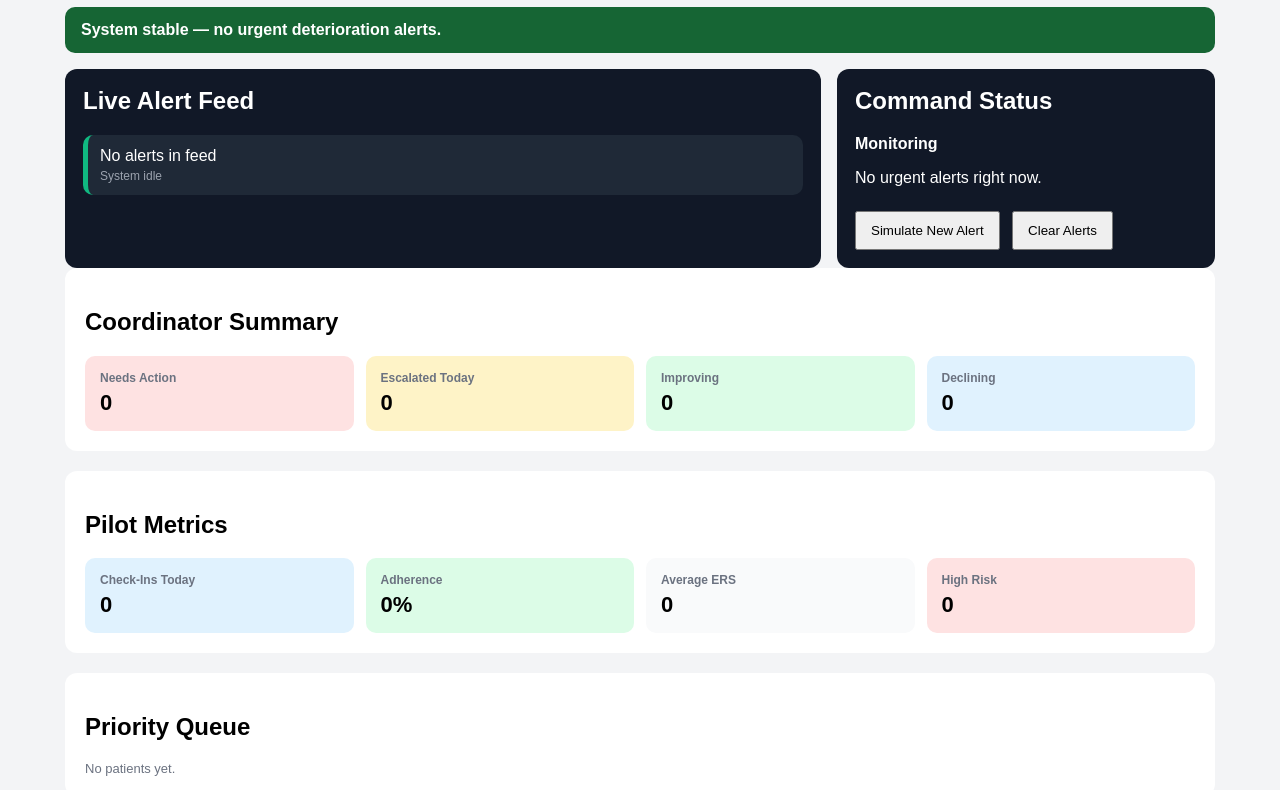
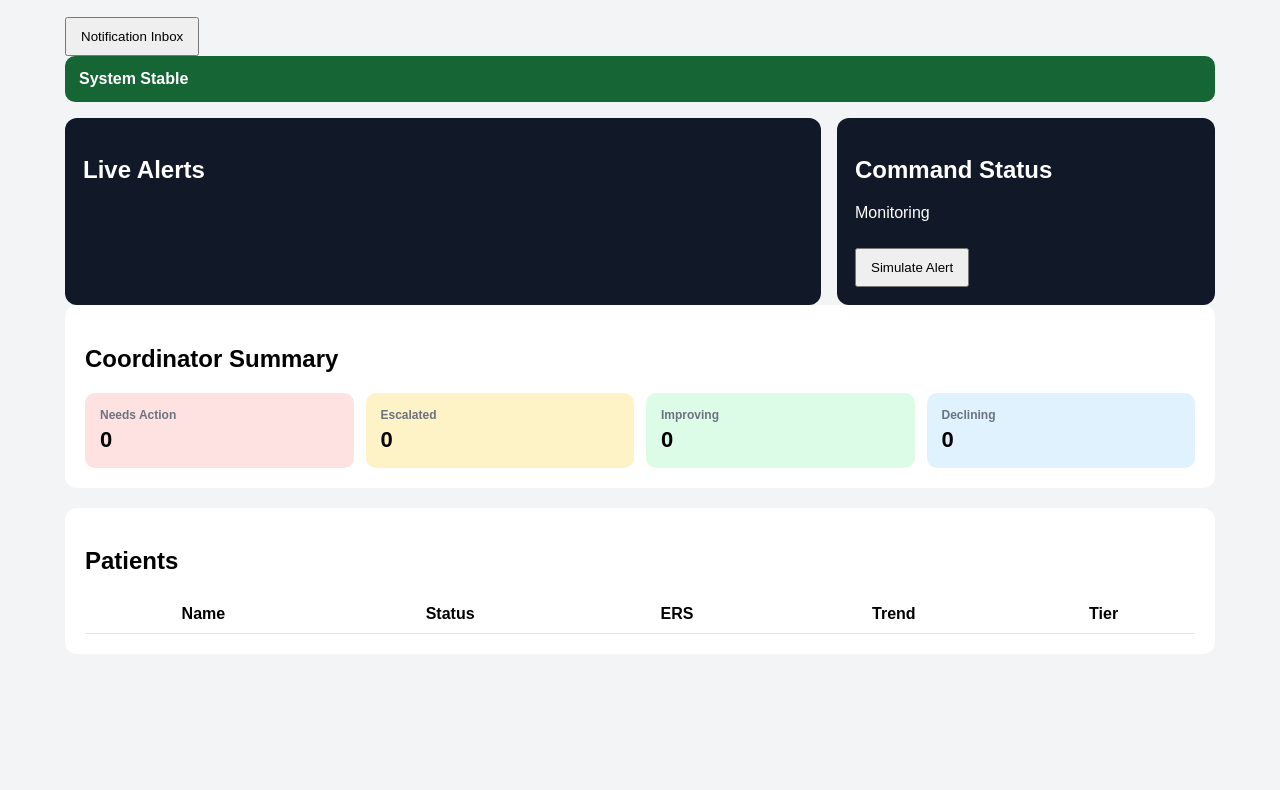
Before and after one commit to kasowen9-web/carepath-fullstack, a website: page public/careteam.html in a window 1280 px wide. Shown: the part 93-883 px from the top of the page. After the commit the page ends 800 px from the top, so only its background shows below. Drawn offline with Linux system fonts and the light colour scheme.

Commit message:
Update careteam.html

```diff
--- a/public/careteam.html
+++ b/public/careteam.html
@@ -3,7 +3,7 @@
 <head>
 <meta charset="UTF-8">
 <meta name="viewport" content="width=device-width, initial-scale=1.0">
-<title>Care Team Command Center</title>
+<title>CarePath Command Center</title>
 
 <style>
 body { font-family: Arial; background:#f3f4f6; margin:0; }
@@ -37,26 +37,15 @@ body { font-family: Arial; background:#f3f4f6; margin:0; }
 .blue { background:#e0f2fe; }
 
 .alert-banner {
-  padding:14px 16px;
+  padding:14px;
   border-radius:10px;
   font-weight:700;
   margin-bottom:16px;
 }
 
-.alert-red {
-  background:#991b1b;
-  color:white;
-}
-
-.alert-yellow {
-  background:#92400e;
-  color:white;
-}
-
-.alert-green {
-  background:#166534;
-  color:white;
-}
+.alert-red { background:#991b1b; color:white; }
+.alert-yellow { background:#92400e; color:white; }
+.alert-green { background:#166534; color:white; }
 
 .command-strip {
   display:grid;
@@ -71,31 +60,11 @@ body { font-family: Arial; background:#f3f4f6; margin:0; }
   padding:18px;
 }
 
-.panel h2 {
-  margin-top:0;
-}
-
-.live-list {
-  margin-top:12px;
-  display:grid;
-  gap:10px;
-}
-
 .live-item {
   background:#1f2937;
   padding:12px;
   border-radius:10px;
-  border-left:5px solid #2563eb;
-}
-
-.live-item.redline { border-left-color:#ef4444; }
-.live-item.yellowline { border-left-color:#f59e0b; }
-.live-item.greenline { border-left-color:#10b981; }
-
-.live-item .time {
-  font-size:12px;
-  color:#9ca3af;
-  margin-top:4px;
+  margin-top:10px;
 }
 
 table {
@@ -107,7 +76,6 @@ table {
 th, td {
   padding:10px;
   border-bottom:1px solid #e5e7eb;
-  text-align:left;
 }
 
 .status {
@@ -137,24 +105,12 @@ th, td {
   border-radius:12px;
   padding:14px;
   margin-top:12px;
-  background:#f9fafb;
-}
-
-.small {
-  font-size:13px;
-  color:#6b7280;
-  margin-top:6px;
 }
 
 button {
   padding:10px 14px;
   margin-right:8px;
-  margin-top:8px;
-}
-
-@media (max-width: 900px) {
-  .grid { grid-template-columns: repeat(2,1fr); }
-  .command-strip { grid-template-columns: 1fr; }
+  margin-top:10px;
 }
 </style>
 </head>
@@ -163,89 +119,37 @@ button {
 
 <div class="container">
 
-<h1>Care Team Command Center</h1>
+<h1>CarePath Command Center</h1>
+
+<div>
+  <button onclick="goNotifications()">Notification Inbox</button>
+</div>
 
 <div id="topAlert"></div>
 
 <div class="command-strip">
   <div class="panel">
-    <h2>Live Alert Feed</h2>
-    <div id="liveFeed" class="live-list"></div>
+    <h2>Live Alerts</h2>
+    <div id="liveFeed"></div>
   </div>
 
   <div class="panel">
     <h2>Command Status</h2>
-    <p><strong id="commandMode">Monitoring</strong></p>
-    <p id="commandSummary">No urgent alerts right now.</p>
-    <button onclick="simulateAlert()">Simulate New Alert</button>
-    <button onclick="clearAlerts()">Clear Alerts</button>
+    <p id="commandMode">Monitoring</p>
+    <button onclick="simulateAlert()">Simulate Alert</button>
   </div>
 </div>
 
-<!-- COORDINATOR SUMMARY -->
 <div class="card">
 <h2>Coordinator Summary</h2>
 <div class="grid">
-
-<div class="metric red">
-<h3>Needs Action</h3>
-<p id="needsAction">0</p>
-</div>
-
-<div class="metric yellow">
-<h3>Escalated Today</h3>
-<p id="escalated">0</p>
-</div>
-
-<div class="metric green">
-<h3>Improving</h3>
-<p id="improving">0</p>
-</div>
-
-<div class="metric blue">
-<h3>Declining</h3>
-<p id="declining">0</p>
-</div>
-
+<div class="metric red"><h3>Needs Action</h3><p id="needsAction">0</p></div>
+<div class="metric yellow"><h3>Escalated</h3><p id="escalated">0</p></div>
+<div class="metric green"><h3>Improving</h3><p id="improving">0</p></div>
+<div class="metric blue"><h3>Declining</h3><p id="declining">0</p></div>
 </div>
 </div>
 
-<!-- PILOT METRICS -->
-<div class="card">
-<h2>Pilot Metrics</h2>
-
-<div class="grid">
-
-<div class="metric blue">
-<h3>Check-Ins Today</h3>
-<p id="checkins">0</p>
-</div>
-
-<div class="metric green">
-<h3>Adherence</h3>
-<p id="adherence">0%</p>
-</div>
-
-<div class="metric">
-<h3>Average ERS</h3>
-<p id="avg">0</p>
-</div>
-
-<div class="metric red">
-<h3>High Risk</h3>
-<p id="risk">0</p>
-</div>
-
-</div>
-</div>
-
-<!-- PRIORITY -->
-<div class="card">
-<h2>Priority Queue</h2>
-<div id="priorityQueue"></div>
-</div>
-
-<!-- TABLE -->
 <div class="card">
 <h2>Patients</h2>
 
@@ -267,9 +171,14 @@ button {
 </div>
 
 <script>
+
 let patients = JSON.parse(localStorage.getItem("cp_demo_patients") || "[]");
-let history = JSON.parse(localStorage.getItem("cp_score_history") || "[]");
 let alertFeed = JSON.parse(localStorage.getItem("cp_alert_feed") || "[]");
+
+// NAV
+function goNotifications(){
+  window.location.href = "notifications.html";
+}
 
 // CLICK PATIENT
 function openPatient(p){
@@ -277,142 +186,47 @@ function openPatient(p){
   window.location.href = "patient-detail.html";
 }
 
-// SORT
-function sortPatients(){
-  const order = {"Tier 3":0,"Tier 2":1,"Tier 1":2};
-  patients.sort((a,b)=>order[a.tier]-order[b.tier]);
-}
+// ALERT ENGINE
+function pushAlerts(){
+  patients.forEach(p=>{
+    if(p.status==="red" && p.trend==="↓ Declining"){
+      alertFeed.unshift({
+        level:"red",
+        text:`${p.name} deteriorating - ERS ${p.score}`,
+        time:new Date().toLocaleTimeString()
+      });
+    }
+  });
 
-function saveAlerts() {
+  alertFeed = alertFeed.slice(0,6);
   localStorage.setItem("cp_alert_feed", JSON.stringify(alertFeed));
 }
 
-function getNowTime() {
-  return new Date().toLocaleTimeString([], {hour:'2-digit', minute:'2-digit'});
-}
-
-function pushAutoAlerts() {
-  patients.forEach(p => {
-    if ((p.status === "red" || p.tier === "Tier 3") && p.trend === "↓ Declining") {
-      const text = `${p.name} is deteriorating — ${p.tier}, ERS ${p.score}`;
-      const exists = alertFeed.find(a => a.text === text);
-      if (!exists) {
-        alertFeed.unshift({
-          level: "red",
-          text,
-          time: getNowTime()
-        });
-      }
-    } else if (p.status === "yellow" && p.trend === "↓ Declining") {
-      const text = `${p.name} needs same-day review — ${p.tier}, ERS ${p.score}`;
-      const exists = alertFeed.find(a => a.text === text);
-      if (!exists) {
-        alertFeed.unshift({
-          level: "yellow",
-          text,
-          time: getNowTime()
-        });
-      }
-    }
-  });
-
-  alertFeed = alertFeed.slice(0, 8);
-  saveAlerts();
-}
-
-function renderTopAlert() {
-  const el = document.getElementById("topAlert");
-  const commandMode = document.getElementById("commandMode");
-  const commandSummary = document.getElementById("commandSummary");
-
-  if (!alertFeed.length) {
-    el.innerHTML = `<div class="alert-banner alert-green">System stable — no urgent deterioration alerts.</div>`;
-    commandMode.innerText = "Monitoring";
-    commandSummary.innerText = "No urgent alerts right now.";
+// RENDER ALERT
+function renderAlerts(){
+  let top = alertFeed[0];
+  if(!top){
+    document.getElementById("topAlert").innerHTML =
+    `<div class="alert-banner alert-green">System Stable</div>`;
     return;
   }
 
-  const top = alertFeed[0];
+  let color = top.level==="red"?"alert-red":"alert-yellow";
 
-  if (top.level === "red") {
-    el.innerHTML = `<div class="alert-banner alert-red">LIVE ALERT: ${top.text}</div>`;
-    commandMode.innerText = "Immediate Response";
-    commandSummary.innerText = "A high-risk deteriorating patient needs attention now.";
-  } else if (top.level === "yellow") {
-    el.innerHTML = `<div class="alert-banner alert-yellow">WATCH ALERT: ${top.text}</div>`;
-    commandMode.innerText = "Same-Day Review";
-    commandSummary.innerText = "A rising-risk patient needs same-day review.";
-  } else {
-    el.innerHTML = `<div class="alert-banner alert-green">${top.text}</div>`;
-    commandMode.innerText = "Monitoring";
-    commandSummary.innerText = "No urgent alerts right now.";
-  }
-}
+  document.getElementById("topAlert").innerHTML =
+  `<div class="alert-banner ${color}">${top.text}</div>`;
 
-function renderLiveFeed() {
-  const el = document.getElementById("liveFeed");
-
-  if (!alertFeed.length) {
-    el.innerHTML = `<div class="live-item greenline">No alerts in feed<div class="time">System idle</div></div>`;
-    return;
-  }
-
-  let html = "";
-  alertFeed.forEach(a => {
-    const lineClass = a.level === "red" ? "redline" : a.level === "yellow" ? "yellowline" : "greenline";
-    html += `
-      <div class="live-item ${lineClass}">
-        ${a.text}
-        <div class="time">${a.time}</div>
-      </div>
-    `;
+  let feedHTML="";
+  alertFeed.forEach(a=>{
+    feedHTML += `<div class="live-item">${a.text}</div>`;
   });
 
-  el.innerHTML = html;
-}
-
-function simulateAlert() {
-  alertFeed.unshift({
-    level: "red",
-    text: "Simulated live alert — patient deterioration detected",
-    time: getNowTime()
-  });
-  alertFeed = alertFeed.slice(0, 8);
-  saveAlerts();
-  renderTopAlert();
-  renderLiveFeed();
-}
-
-function clearAlerts() {
-  alertFeed = [];
-  saveAlerts();
-  renderTopAlert();
-  renderLiveFeed();
-}
-
-// PRIORITY
-function renderPriority(){
-  sortPatients();
-  let html="";
-
-  patients.forEach((p,i)=>{
-    html += `
-    <div class="priority-box">
-      <strong>${i+1}. ${p.name}</strong><br>
-      <span class="status status-${p.status}">${p.status}</span>
-      <span class="tier ${p.tier === "Tier 3" ? "t3" : p.tier === "Tier 2" ? "t2" : "t1"}">${p.tier}</span>
-      <div class="small">ERS ${p.score} • ${p.trend}</div>
-    </div>`;
-  });
-
-  document.getElementById("priorityQueue").innerHTML = html || "<div class='small'>No patients yet.</div>";
+  document.getElementById("liveFeed").innerHTML = feedHTML;
 }
 
 // TABLE
 function renderTable(){
-  sortPatients();
   let html="";
-
   patients.forEach(p=>{
     html += `
     <tr onclick='openPatient(${JSON.stringify(p)})' style="cursor:pointer;">
@@ -420,61 +234,44 @@ function renderTable(){
       <td><span class="status status-${p.status}">${p.status}</span></td>
       <td>${p.score}</td>
       <td>${p.trend}</td>
-      <td><span class="tier ${p.tier === "Tier 3" ? "t3" : p.tier === "Tier 2" ? "t2" : "t1"}">${p.tier}</span></td>
+      <td><span class="tier ${p.tier==="Tier 3"?"t3":p.tier==="Tier 2"?"t2":"t1"}">${p.tier}</span></td>
     </tr>`;
   });
-
   document.getElementById("table").innerHTML = html;
 }
 
 // METRICS
 function renderMetrics(){
+document.getElementById("needsAction").innerText =
+patients.filter(p=>p.tier!=="Tier 1").length;
 
-let needsAction = patients.filter(p=>p.tier!=="Tier 1").length;
-let improving = patients.filter(p=>p.trend.includes("↑")).length;
-let declining = patients.filter(p=>p.trend.includes("↓")).length;
-let highRisk = patients.filter(p=>p.tier==="Tier 3").length;
+document.getElementById("improving").innerText =
+patients.filter(p=>p.trend.includes("↑")).length;
 
-let avg = patients.length
-? Math.round(patients.reduce((s,p)=>s+p.score,0)/patients.length)
-:0;
+document.getElementById("declining").innerText =
+patients.filter(p=>p.trend.includes("↓")).length;
 
-let adherence = patients.length
-? Math.round((patients.filter(p=>p.score>=80).length / patients.length)*100)
-:0;
-
-let today = new Date();
-let checkinsToday = history.filter(h=>{
-let d=new Date(h.time);
-return d.toDateString() === today.toDateString();
-}).length;
-
-document.getElementById("needsAction").innerText = needsAction;
-document.getElementById("improving").innerText = improving;
-document.getElementById("declining").innerText = declining;
-document.getElementById("risk").innerText = highRisk;
-document.getElementById("avg").innerText = avg;
-document.getElementById("adherence").innerText = adherence+"%";
-document.getElementById("checkins").innerText = checkinsToday;
-document.getElementById("escalated").innerText = highRisk;
-
+document.getElementById("escalated").innerText =
+patients.filter(p=>p.tier==="Tier 3").length;
 }
 
-function renderAll() {
-  patients = JSON.parse(localStorage.getItem("cp_demo_patients") || "[]");
-  history = JSON.parse(localStorage.getItem("cp_score_history") || "[]");
-  alertFeed = JSON.parse(localStorage.getItem("cp_alert_feed") || "[]");
-
-  pushAutoAlerts();
-  renderTopAlert();
-  renderLiveFeed();
-  renderPriority();
-  renderTable();
-  renderMetrics();
+// SIMULATE
+function simulateAlert(){
+  alertFeed.unshift({
+    level:"red",
+    text:"Simulated patient deterioration",
+    time:new Date().toLocaleTimeString()
+  });
+  localStorage.setItem("cp_alert_feed", JSON.stringify(alertFeed));
+  renderAlerts();
 }
 
 // INIT
-renderAll();
+pushAlerts();
+renderAlerts();
+renderTable();
+renderMetrics();
+
 </script>
 
 </body>
```
